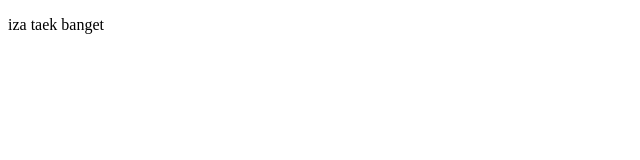
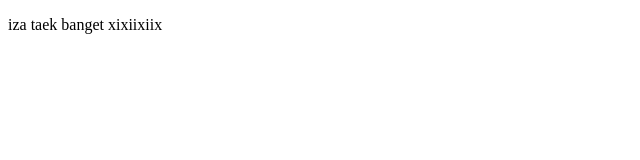
Before and after one commit to Lana0705/tesss, a plain HTML site: page index.html in a window 1280 px wide. Shown: the full height of the page, 0-640 px from the left. Drawn offline with Linux system fonts and the light colour scheme.

Commit message:
Update index.html
xixixi

```diff
--- a/index.html
+++ b/index.html
@@ -6,6 +6,6 @@
     <title>Document</title>
 </head>
 <body>
-    <p>iza taek banget</p>
+    <p>iza taek banget xixiixiix</p>
 </body>
 </html>
```
